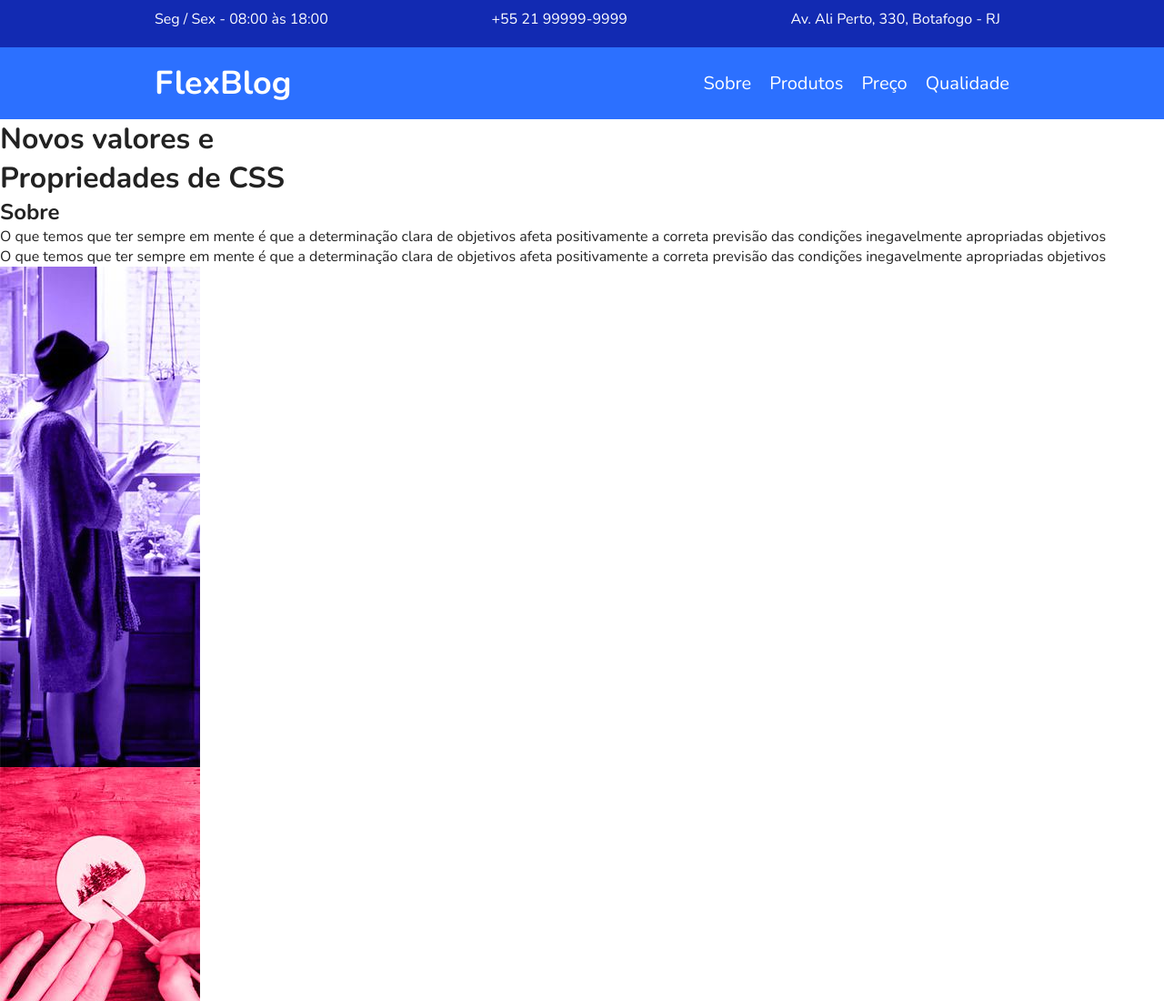
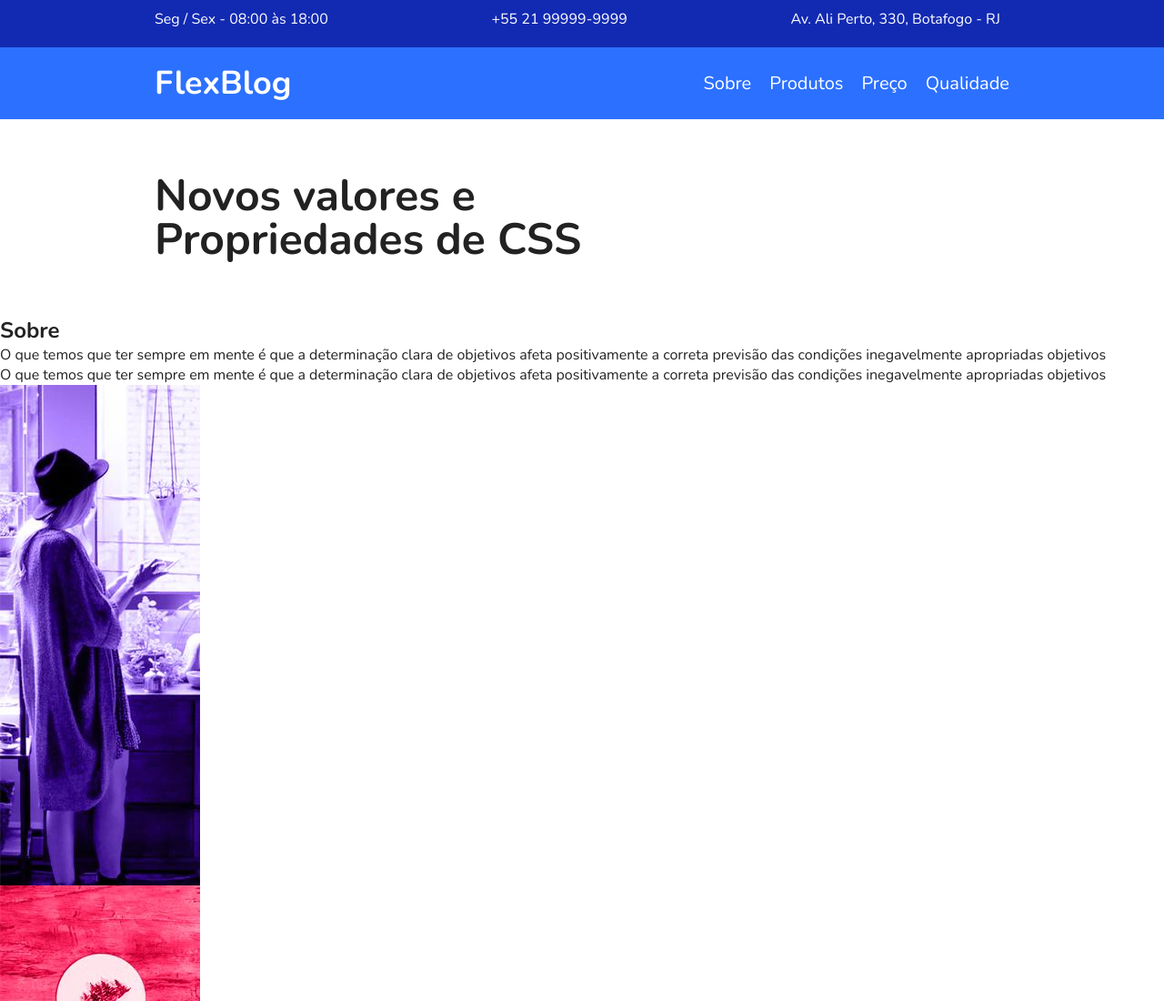
Before and after one commit to jhowzs/FlexBlog, a plain HTML site: page index.html in a window 1280 px wide. Shown: the top 1100 px of the page at 91% size. Drawn offline with nearby package versions, Linux system fonts and the light colour scheme.

Commit message:
:lipstick: feat: Estilizaçao CSS Introduction

```diff
--- a/style.css
+++ b/style.css
@@ -81,3 +81,13 @@ img {
   font-weight: bold;
   margin: 0 10px;
 }
+
+/* introduction */
+
+.introduction {
+  font-size: 3rem;
+  line-height: 1;
+  max-width: 960px;
+  margin: 0 auto;
+  padding: 60px 10px;
+}
```
